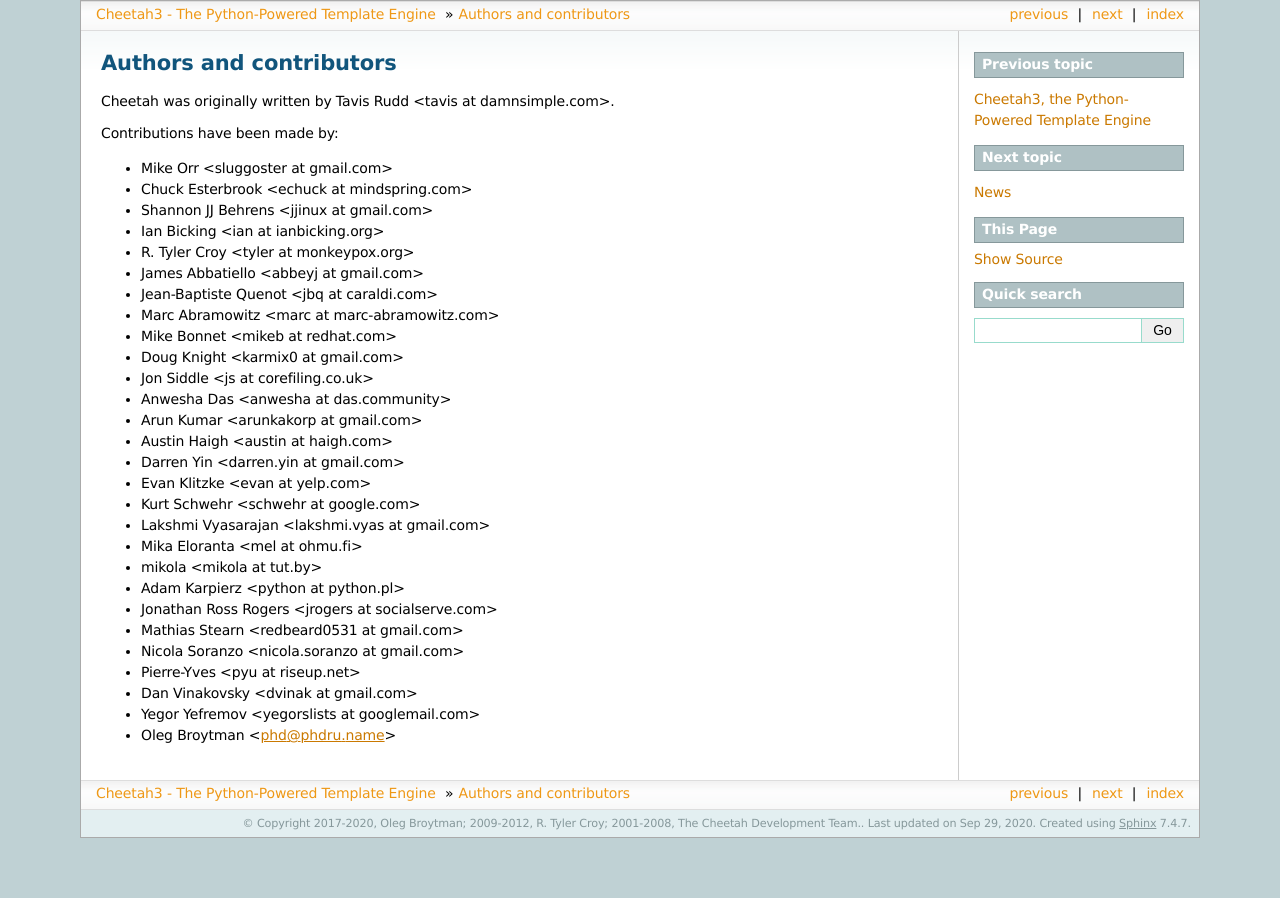
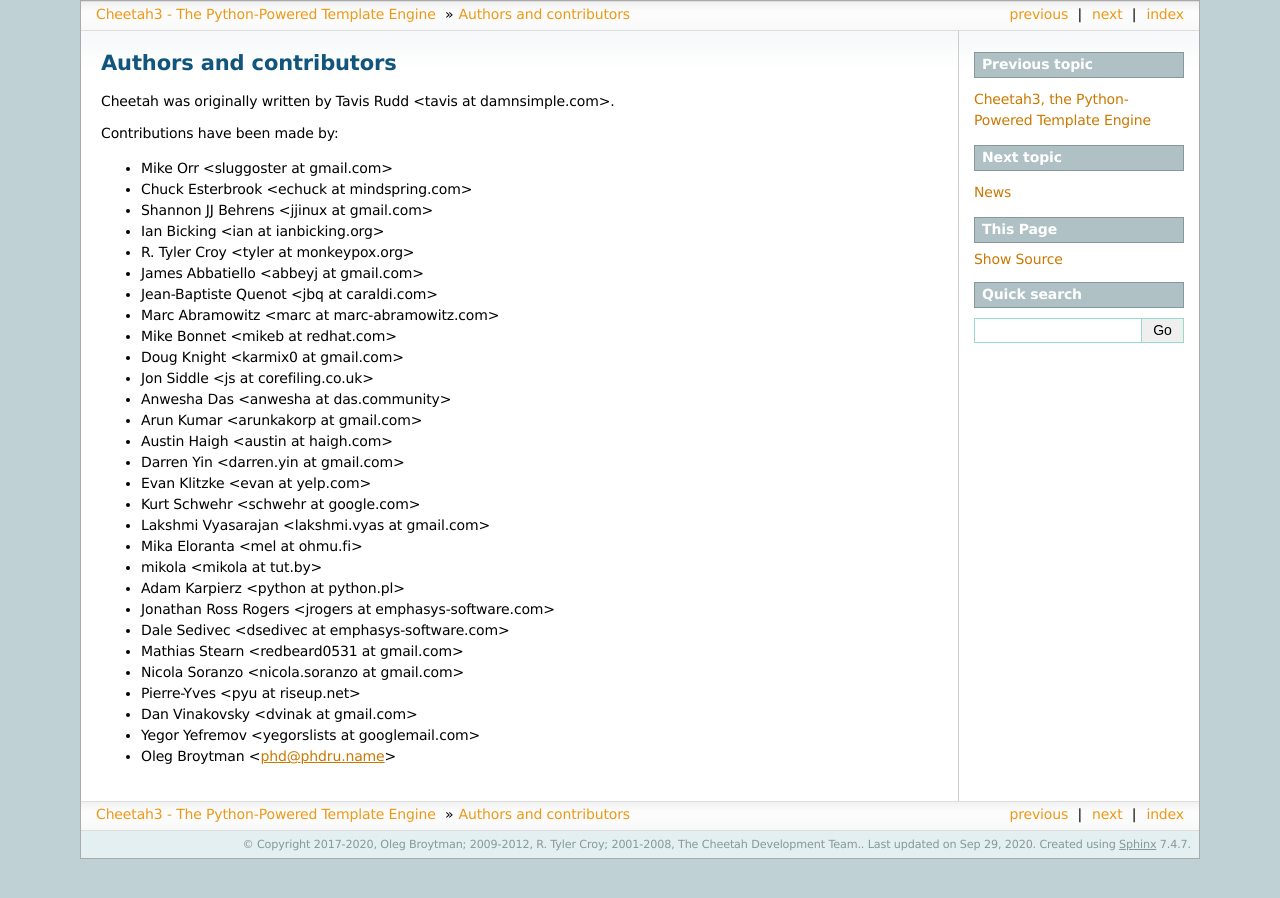
Before and after one commit to CheetahTemplate3/cheetah3, a Sphinx documentation site: the page built from docs/authors.rst, in a window 1280 px wide. Built offline with Sphinx 7.4.7, drawn with Linux system fonts in a browser that asks for light colours.

Commit message:
Docs(authors): Add Dale Sedivec
Change email for Jonathan Rogers.

[skip ci]

```diff
--- a/docs/authors.rst
+++ b/docs/authors.rst
@@ -26,7 +26,8 @@ Contributions have been made by:
 * Mika Eloranta <mel at ohmu.fi>
 * mikola <mikola at tut.by>
 * Adam Karpierz <python at python.pl>
-* Jonathan Ross Rogers <jrogers at socialserve.com>
+* Jonathan Ross Rogers <jrogers at emphasys-software.com>
+* Dale Sedivec <dsedivec at emphasys-software.com>
 * Mathias Stearn <redbeard0531 at gmail.com>
 * Nicola Soranzo <nicola.soranzo at gmail.com>
 * Pierre-Yves <pyu at riseup.net>
```
